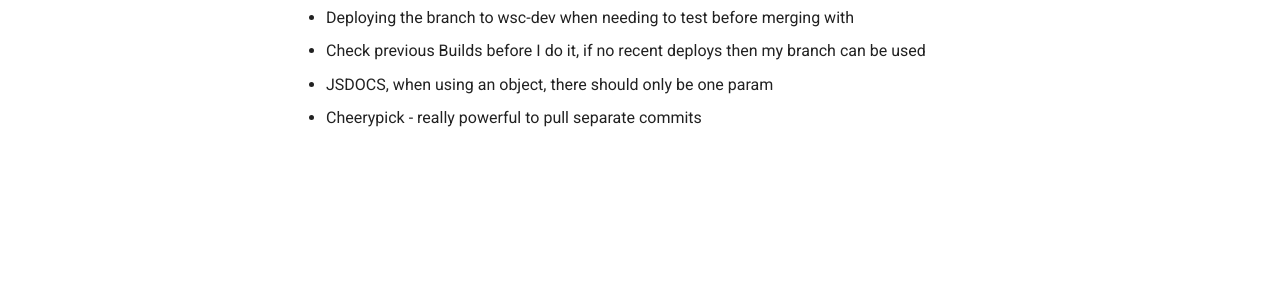
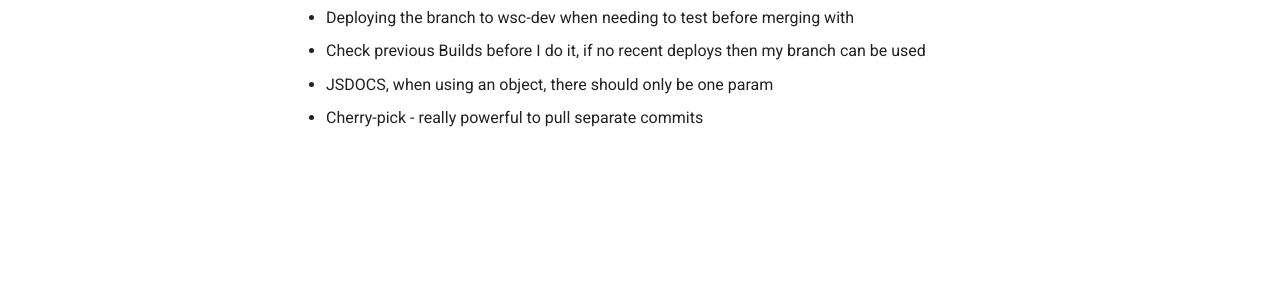
Before and after one commit to liamfrazer/software-engineer-journey, an MkDocs documentation site: the page built from docs/Daily Notes/2024-01-02.md, in a window 1280 px wide. Shown: the part 343-643 px from the top of the page. Built offline with MkDocs 1.6.1 and Material for MkDocs 9.7.7, drawn with Linux system fonts in a browser that asks for light colours; comment, search, counter and statistics services are not loaded.

Commit message:
vault backup: 2024-01-02 20:01:55

```diff
--- a/docs/Daily Notes/2024-01-02.md
+++ b/docs/Daily Notes/2024-01-02.md
@@ -10,4 +10,4 @@
 
 
 * JSDOCS, when using an object, there should only be one param
-* Cheerypick - really powerful to pull separate commits
+* Cherry-pick - really powerful to pull separate commits
```
